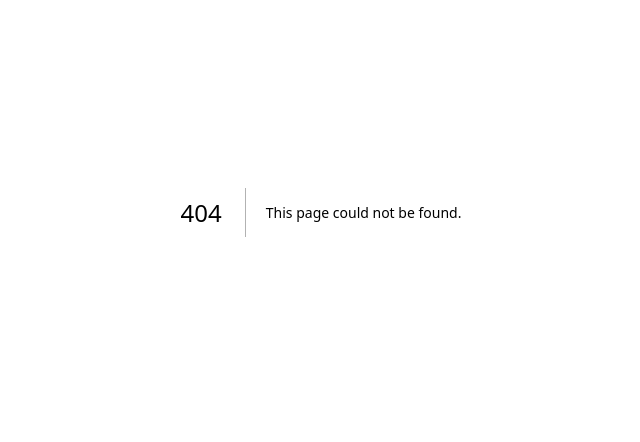
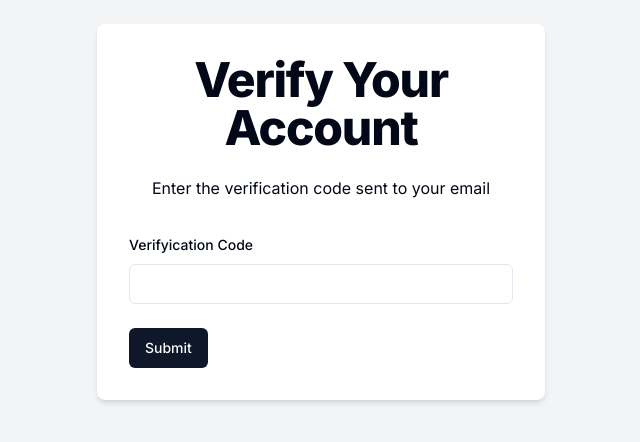
Before and after one commit to Raj-venom/Anonymous-Feedback, a Next.js app: page /verify/1 in a window 1280 px wide. Before the commit this address had no page. Shown: the part 188-630 px from the top of the page, without its empty margins (319-959 px from the left). Built offline with nearby package versions, Linux system fonts and the light colour scheme.

Commit message:
Add user verification page

```diff
--- /dev/null
+++ b/src/app/(auth)/verify/[username]/page.tsx
@@ -0,0 +1,87 @@
+"use client"
+import { Button } from '@/components/ui/button'
+import { Form, FormControl, FormField, FormItem, FormLabel, FormMessage } from '@/components/ui/form'
+import { Input } from '@/components/ui/input'
+import { toast } from '@/components/ui/use-toast'
+import { verifySchema } from '@/schemas/verifySchema'
+import { ApiResponse } from '@/types/ApiResponse'
+import { zodResolver } from '@hookform/resolvers/zod'
+import axios, { AxiosError } from 'axios'
+import { useParams, useRouter } from 'next/navigation'
+import React from 'react'
+import { useForm } from 'react-hook-form'
+import { z } from 'zod'
+
+function verifyPage() {
+    const { username } = useParams()
+    const router = useRouter()
+
+    // 1. Define your form.
+    const form = useForm<z.infer<typeof verifySchema>>({
+        resolver: zodResolver(verifySchema),
+
+    })
+
+    // 2. Define a submit handler.
+    const onSubmit = async (data: z.infer<typeof verifySchema>) => {
+
+        try {
+
+            const respone = await axios.post('/api/verify-code', {
+                username,
+                code: data.code
+            })
+            toast({
+                title: "Verification successful",
+                description: respone.data.message ?? "You have successfully verified your account",
+            })
+
+            router.replace('/sign-in')
+
+        } catch (error) {
+            const axiosError = error as AxiosError<ApiResponse>
+            console.error('Error during sign-up:', axiosError.response?.data.message);
+
+            toast({
+                title: "Verification failed",
+                description: axiosError.response?.data.message ?? "Verification failed",
+                variant: "destructive"
+            })
+        }
+
+    }
+
+    return (
+        <div className="flex justify-center items-center min-h-screen bg-gray-100">
+            <div className="w-full max-w-md p-8 space-y-8 bg-white rounded-lg shadow-md">
+                <div className="text-center">
+                    <h1 className="text-4xl font-extrabold tracking-tight lg:text-5xl mb-6">
+                        Verify Your Account
+                    </h1>
+                    <p className="mb-4">Enter the verification code sent to your email</p>
+                </div>
+                <Form {...form}>
+                    <form onSubmit={form.handleSubmit(onSubmit)} className="space-y-6">
+                        <FormField
+                            control={form.control}
+                            name="code"
+                            render={({ field }) => (
+                                <FormItem>
+                                    <FormLabel>Verifyication Code </FormLabel>
+                                    <FormControl>
+                                        <Input {...field} />
+                                    </FormControl>
+
+                                    <FormMessage />
+                                </FormItem>
+                            )}
+                        />
+                        <Button type="submit">Submit</Button>
+                    </form>
+                </Form>
+            </div>
+        </div>
+    )
+}
+
+export default verifyPage
```
